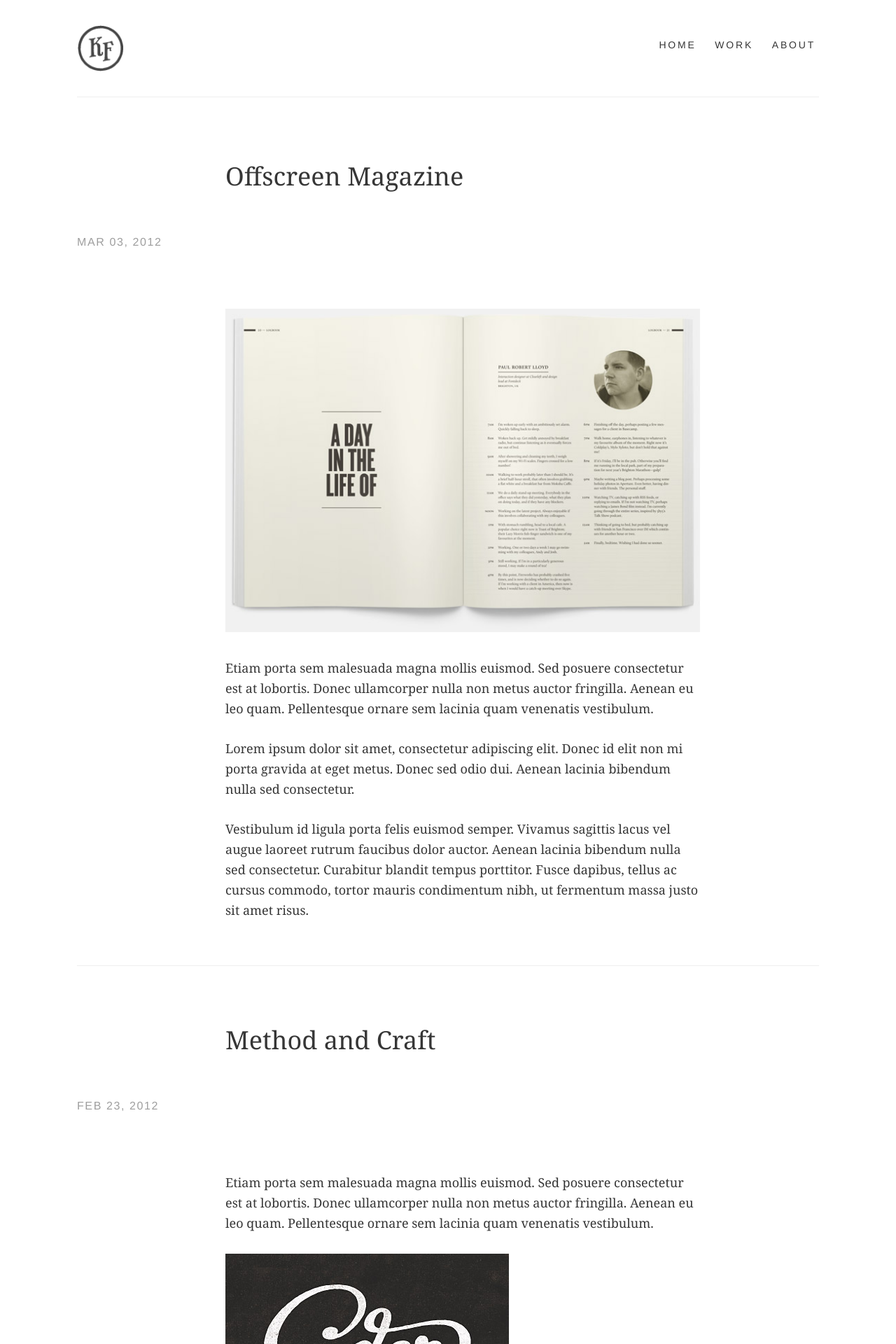
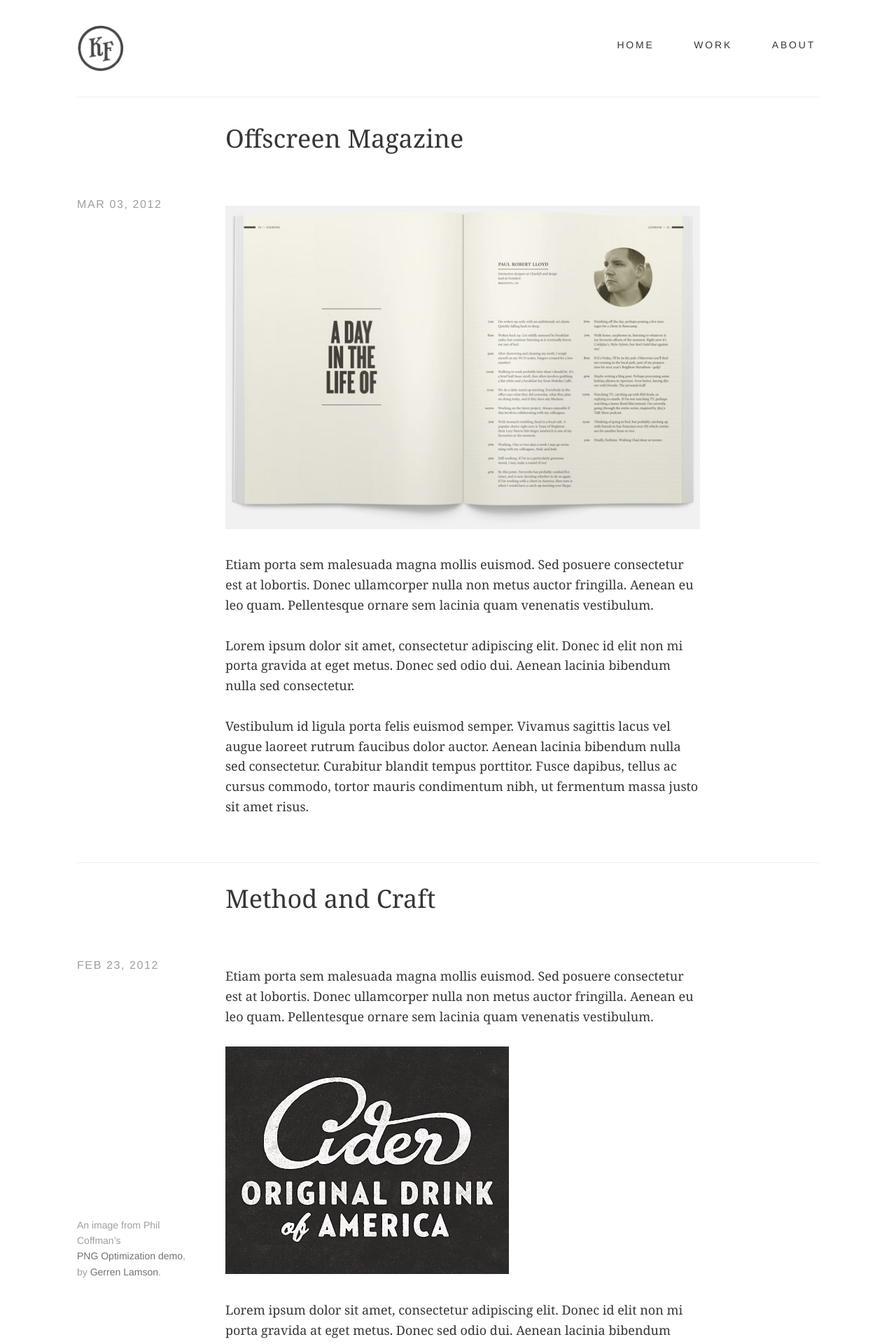
Before and after one commit to kevinfinlayson/kevinfinlayson.com, a Jekyll site: the page built from index.html, in a window 1280 px wide. Shown: the top 1920 px of the page at 70% size. Built offline with Jekyll 4.4.1, drawn with Linux system fonts in a browser that asks for light colours; nearby versions of some CDN libraries; the list of posts is cut into pages by our own code.

Commit message:
Responsive 480

```diff
--- a/css/screen.css
+++ b/css/screen.css
@@ -268,7 +268,12 @@
   padding: 2em 0; }
 
 @media only screen and (min-width: 480px) {
-  /* Typography */
+  /* iPad */
+  /* Base - iPad */
+  body {
+    font-size: 1.125em; }
+
+  /* Typography - iPad */
   h1 {
     font-size: 2em;
     margin: 0 0 1.6em 0; }
@@ -276,14 +281,17 @@
   p {
     margin: 1.6em 0; }
 
-  /* Articles * /
+  /* Header - iPad */
+  header[role=banner] {
+    padding: 2em 0 2em 0; }
 
-  /* Header - 480 */
-  .logo {
-    width: 66px;
-    height: 66px; }
+  nav[role=navigation] {
+    margin-right: -40px; }
 
-  /* Extra - 480 */
+  nav[role=navigation] a {
+    margin: 0 40px 0 0; }
+
+  /* Extra - iPad */
   .extra {
     padding: 1em 0 4em 0;
     zoom: 1;
@@ -303,32 +311,34 @@
   .extra section.follow {
     margin-right: 0; }
 
-  /* Pagination */
+  /* Pagination - iPad */
   .single.pagination span {
     display: inline-block; } }
 @media only screen and (min-width: 769px) {
-  /* Typography */
+  /* Notebook
+
+  /* Typography - Notebook */
   figcaption {
     position: absolute;
     left: -25%;
     bottom: 0;
     width: 20%; }
 
-  /* Embedded */
+  /* Embedded - Notebook */
   figure {
     margin: 0 0 1.6em 0;
-    position: relative; } }
+    position: relative; }
+
+  /* Header - Notebook */
+  .logo {
+    width: 66px;
+    height: 66px; } }
 @media only screen and (min-width: 960px) {
-  /* Base - 960 */
-  body {
-    font-size: 1.125em; }
-
-  /* Header - 960 */
+  /* Header - Desktop */
   header {
-    padding: 3em 0 2em 0;
     margin-bottom: 4em; }
 
-  /* Articles - 960 */
+  /* Articles - Desktop */
   article {
     padding: 0 0 2em 20%; }
 
@@ -340,11 +350,11 @@
   article p, article ul, article blockquote {
     margin-right: 20%; }
 
-  /* Extra - 960 */
+  /* Extra - Desktop */
   .extra {
     padding: 1em 0 4em 20%; }
 
-  /* Footer - 960 */
+  /* Footer - Desktop */
   footer[role=contentinfo] {
     padding: 3em 0 4em 0; } }
 @media print {
```
Also changed, not shown: css/screen.scss (+37 -24 lines).
